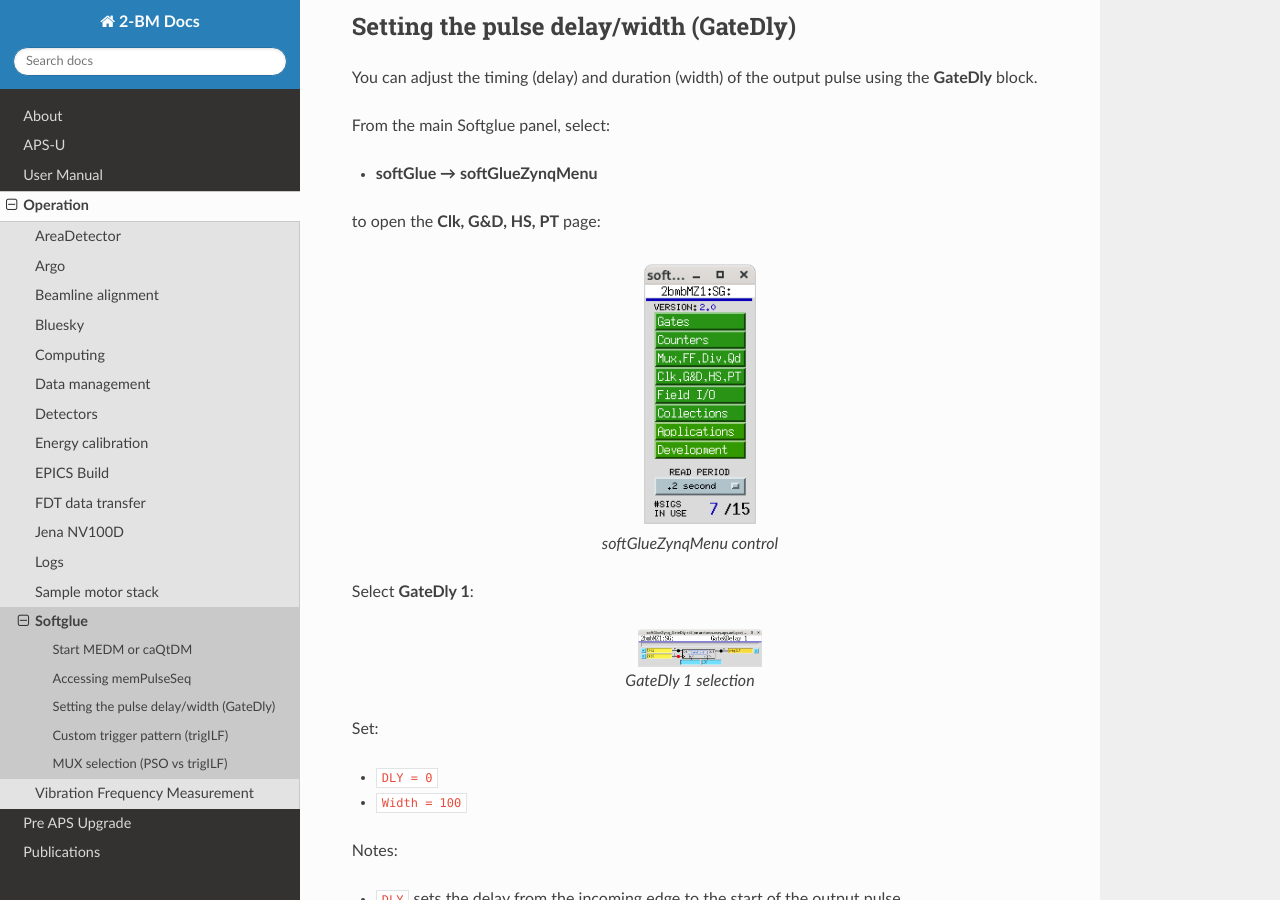
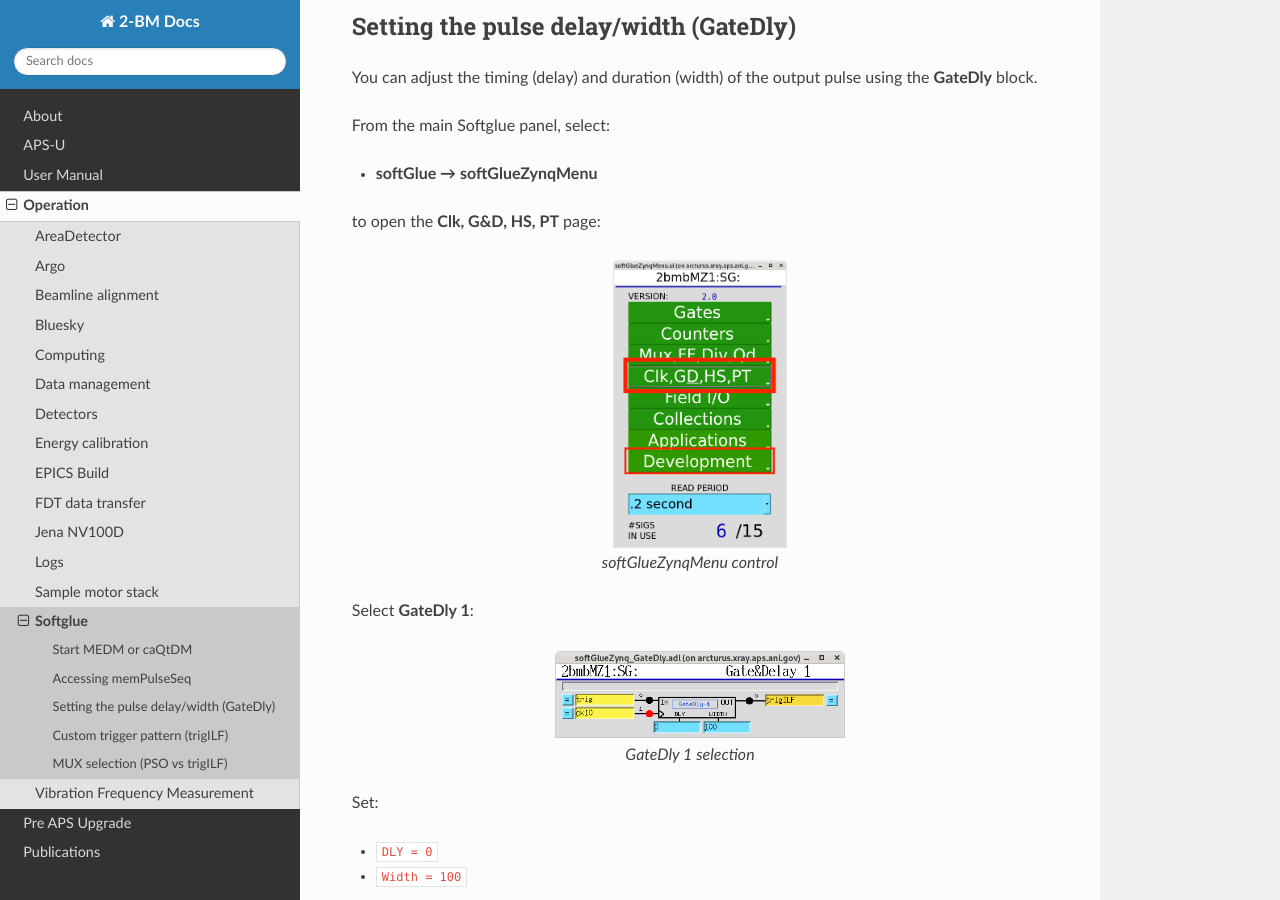
Before and after one commit to xray-imaging/2bm-docs, a Sphinx documentation site: the page built from docs/source/ops/item_060.rst, in a window 1280 px wide and 900 px high, scrolled down 2320 px. Built offline with Sphinx 7.4.7 and the Read the Docs theme 3.1.0, drawn with Linux system fonts in a browser that asks for light colours; the version number could not be read and is left out.

Commit message:
finalized softglue docs

```diff
--- a/docs/source/ops/item_060.rst
+++ b/docs/source/ops/item_060.rst
@@ -82,7 +82,7 @@ From the main Softglue panel, select:
 to open the **Clk, G&D, HS, PT** page:
 
 .. figure:: ../img/softglue_007.png
-   :width: 128px
+   :width: 180px
    :align: center
    :alt: softglue_007
 
@@ -91,7 +91,7 @@ to open the **Clk, G&D, HS, PT** page:
 Select **GateDly 1**:
 
 .. figure:: ../img/softglue_008.png
-   :width: 128px
+   :width: 300px
    :align: center
    :alt: softglue_008
 
```
Also changed, not shown: docs/source/img/softglue_007.png.
